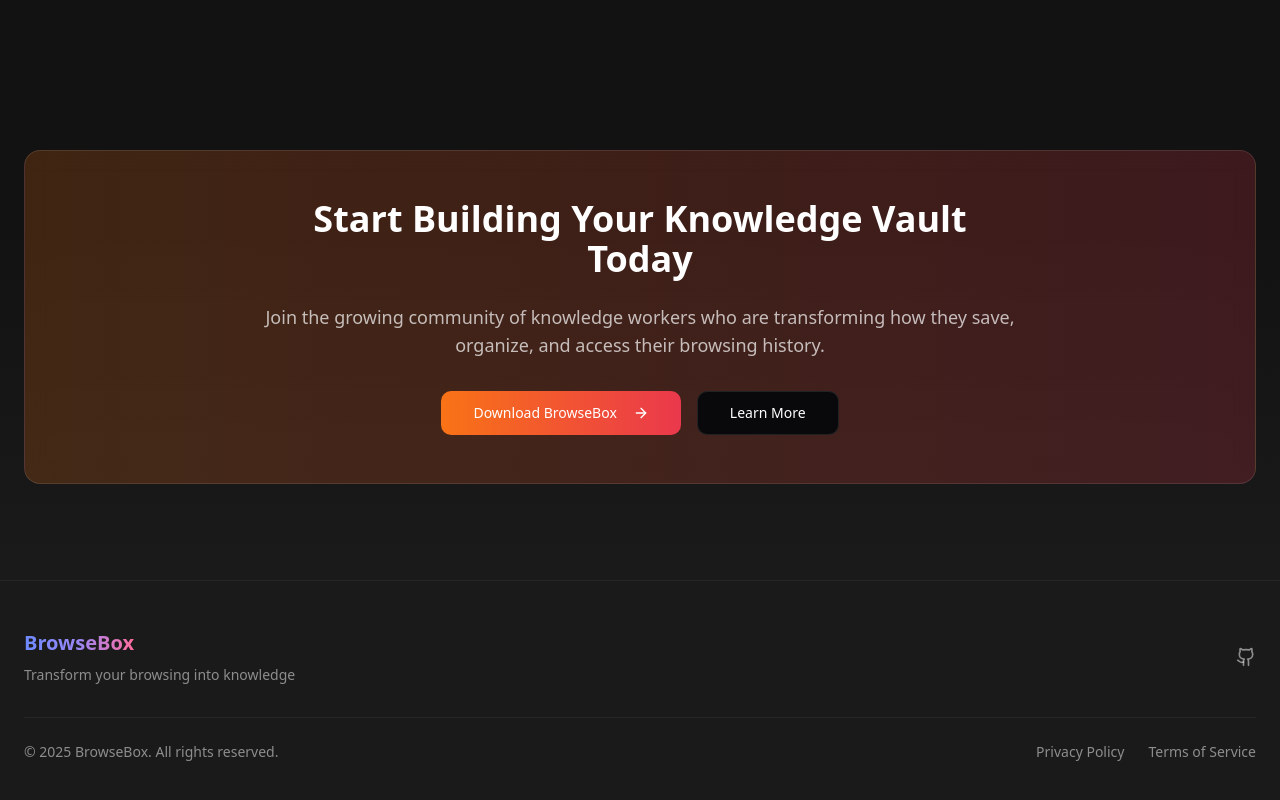
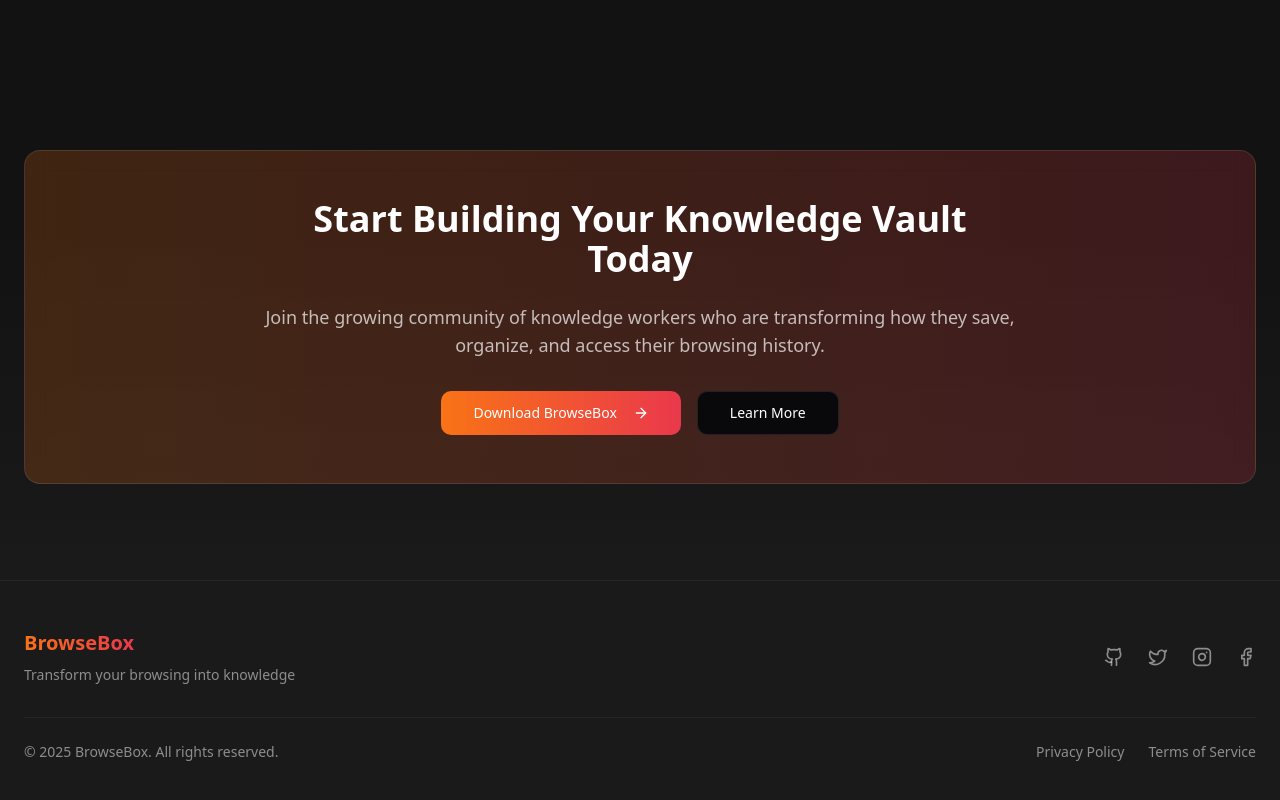
Before and after one commit to Abhinavcode13/browsebox, a React (Vite) app: page / in a window 1280 px wide. Shown: the part 2839-3639 px from the top of the page. Built offline with nearby package versions, Linux system fonts and the light colour scheme.

Commit message:
Update footer
Update footer with BrowseBox information.

```diff
--- a/src/components/Footer.tsx
+++ b/src/components/Footer.tsx
@@ -1,5 +1,5 @@
 
-import { Github } from "lucide-react";
+import { Github, Twitter, Instagram, Facebook } from "lucide-react";
 
 const Footer = () => {
   return (
@@ -7,14 +7,26 @@ const Footer = () => {
       <div className="container px-4 md:px-6">
         <div className="flex flex-col md:flex-row justify-between items-center gap-6">
           <div className="flex flex-col items-center md:items-start">
-            <span className="text-xl font-bold text-gradient mb-2">BrowseBox</span>
+            <span className="text-xl font-bold bg-gradient-to-r from-[#F97316] to-[#ea384c] bg-clip-text text-transparent mb-2">BrowseBox</span>
             <p className="text-sm text-white/50">Transform your browsing into knowledge</p>
           </div>
 
           <div className="flex gap-6">
-            <a href="#" className="text-white/50 hover:text-white transition-colors">
+            <a href="#" className="text-white/50 hover:text-[#F97316] transition-colors">
               <Github className="h-5 w-5" />
               <span className="sr-only">GitHub</span>
+            </a>
+            <a href="#" className="text-white/50 hover:text-[#F97316] transition-colors">
+              <Twitter className="h-5 w-5" />
+              <span className="sr-only">Twitter</span>
+            </a>
+            <a href="#" className="text-white/50 hover:text-[#F97316] transition-colors">
+              <Instagram className="h-5 w-5" />
+              <span className="sr-only">Instagram</span>
+            </a>
+            <a href="#" className="text-white/50 hover:text-[#F97316] transition-colors">
+              <Facebook className="h-5 w-5" />
+              <span className="sr-only">Facebook</span>
             </a>
           </div>
         </div>
@@ -22,8 +34,8 @@ const Footer = () => {
         <div className="mt-8 pt-6 border-t border-white/5 flex flex-col md:flex-row justify-between items-center gap-4">
           <p className="text-sm text-white/50">© 2025 BrowseBox. All rights reserved.</p>
           <div className="flex gap-6">
-            <a href="#" className="text-sm text-white/50 hover:text-white transition-colors">Privacy Policy</a>
-            <a href="#" className="text-sm text-white/50 hover:text-white transition-colors">Terms of Service</a>
+            <a href="#" className="text-sm text-white/50 hover:text-[#F97316] transition-colors">Privacy Policy</a>
+            <a href="#" className="text-sm text-white/50 hover:text-[#F97316] transition-colors">Terms of Service</a>
           </div>
         </div>
       </div>
```
